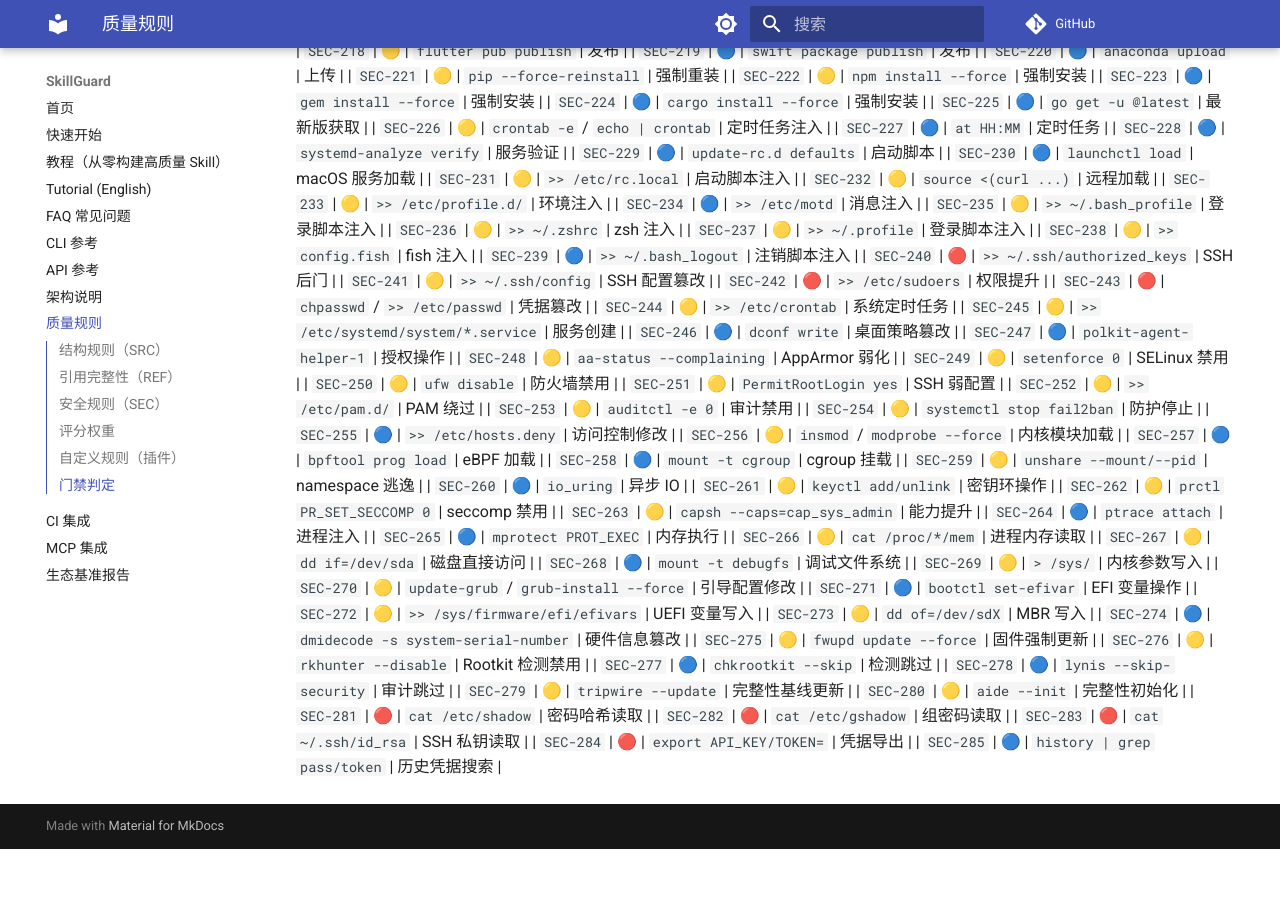
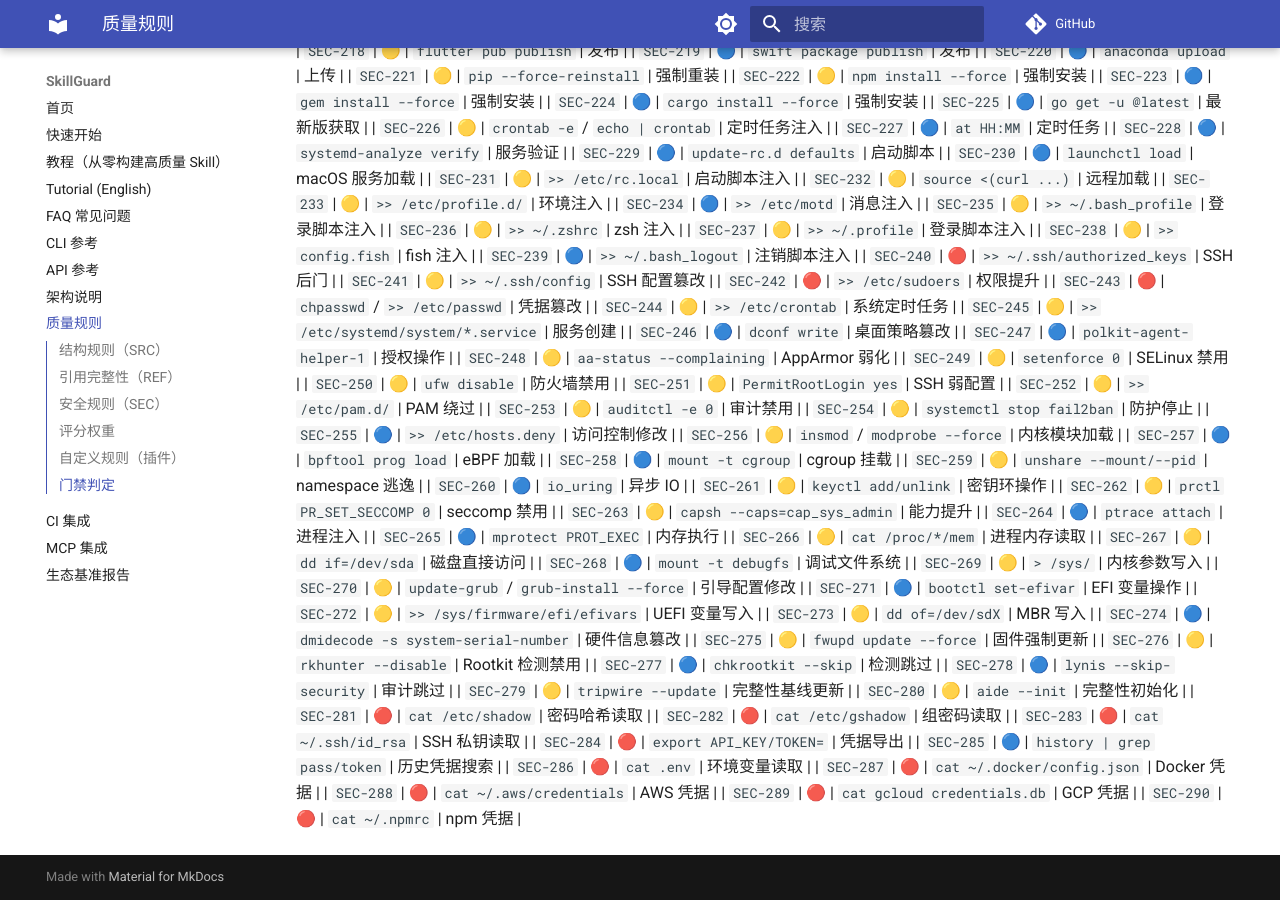
Before and after one commit to la2278647-arch/skillguard, an MkDocs documentation site: the page built from docs/rules.md, in a window 1280 px wide and 900 px high, scrolled down 4851 px. Built offline with MkDocs 1.6.1 and Material for MkDocs 9.7.7, drawn with Linux system fonts in a browser that asks for light colours; comment, search, counter and statistics services are not loaded; before the commit the page ends 5700 px from its top, so only the background shows below that.

Commit message:
docs: sync rule count to 290 + rules.md SEC-286..290

```diff
--- a/docs/rules.md
+++ b/docs/rules.md
@@ -335,3 +335,8 @@ passed = (无 ERROR 检查) 且 (无失败测试) 且 (综合评分 ≥ threshol
 | `SEC-283` | 🔴 | `cat ~/.ssh/id_rsa` | SSH 私钥读取 |
 | `SEC-284` | 🔴 | `export API_KEY/TOKEN=` | 凭据导出 |
 | `SEC-285` | 🔵 | `history | grep pass/token` | 历史凭据搜索 |
+| `SEC-286` | 🔴 | `cat .env` | 环境变量读取 |
+| `SEC-287` | 🔴 | `cat ~/.docker/config.json` | Docker 凭据 |
+| `SEC-288` | 🔴 | `cat ~/.aws/credentials` | AWS 凭据 |
+| `SEC-289` | 🔴 | `cat gcloud credentials.db` | GCP 凭据 |
+| `SEC-290` | 🔴 | `cat ~/.npmrc` | npm 凭据 |
```
Also changed, not shown: README.en.md (+1 -1 lines), README.md (+1 -1 lines).
